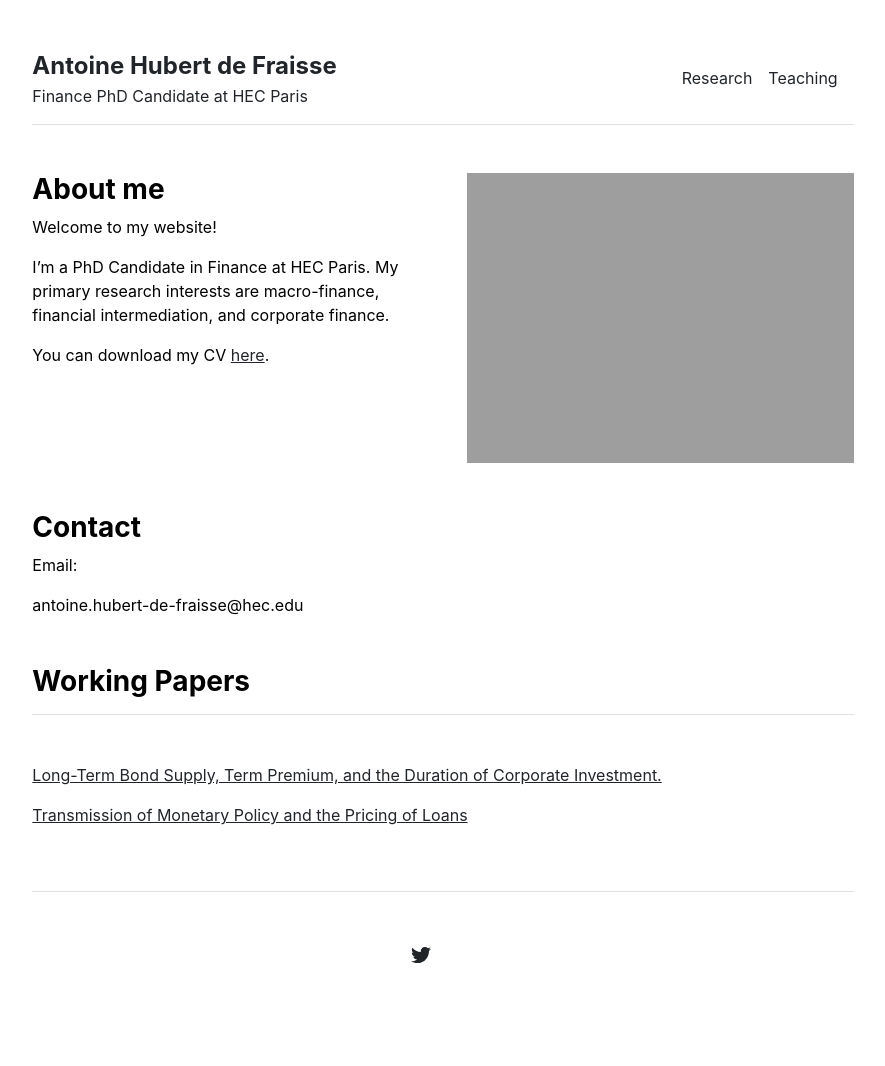
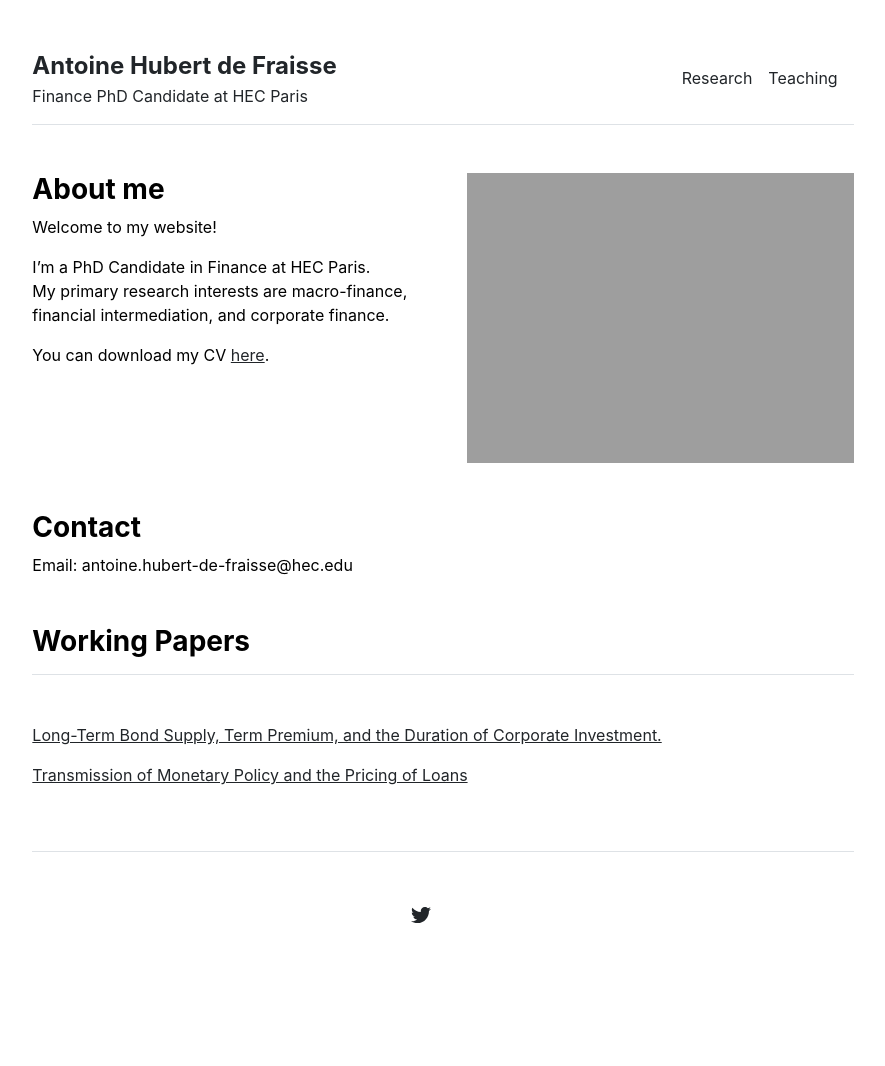
Before and after one commit to antoinehubertdefraisse/antoinehubertdefraisse.github.io, a Jekyll site: the page built from index.md, in a window 1280 px wide. Shown: the whole page, without its empty margins (197-1082 px from the left). Built offline with Jekyll 4.4.1, drawn with Linux system fonts in a browser that asks for light colours; after the commit the page ends 1026 px from its top, so only the background shows below that.

```diff
--- a/_layouts/home.html
+++ b/_layouts/home.html
@@ -6,7 +6,7 @@ layout: default
   <div class="col-md-6">
     <h3 class="fw-bold">About me</h3>
     Welcome to my website!  <p></p>
-    I’m a PhD Candidate in Finance at HEC Paris.
+    I’m a PhD Candidate in Finance at HEC Paris.  <p>
     My primary research interests are macro-finance, financial intermediation, and corporate finance. <p></p>
     You can download my CV <a href="http://antoinehubertdefraisse.github.io/pdf/cv_new.pdf" target="_blank">here</a>.
 
```
Also changed, not shown: other parts of _layouts/home.html (+1 -1 lines).
